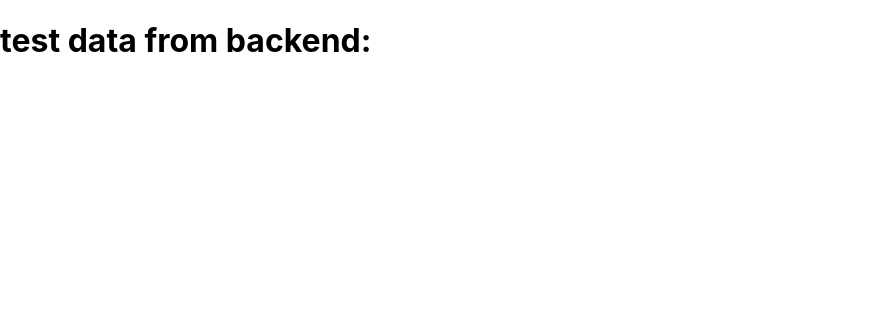
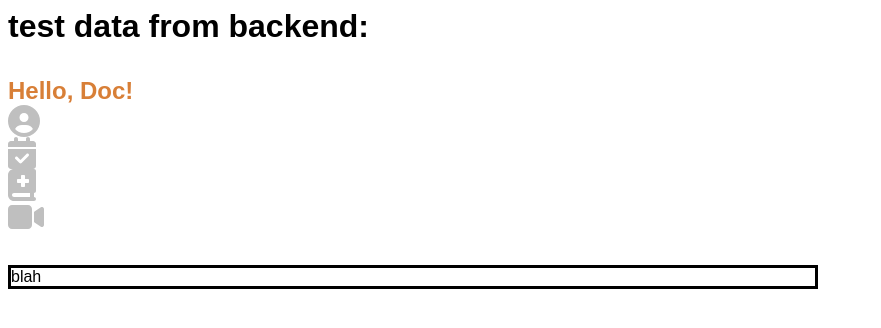
Before and after one commit to tream-deam/hello-world-client, a React (Create React App) app in the folder frontend-client/: page / in a window 1280 px wide. Shown: the top 328 px of the page, without its empty margins (0-881 px from the left). Built offline with nearby package versions, Linux system fonts and the light colour scheme; no server answers.

Commit message:
Set up index scss, create AllComponents.js for in components directory, setup styles dir with variables and reset scss

```diff
--- a/frontend-client/public/index.html
+++ b/frontend-client/public/index.html
@@ -24,6 +24,9 @@
       work correctly both with client-side routing and a non-root public URL.
       Learn how to configure a non-root public URL by running `npm run build`.
     -->
+    <link rel="stylesheet" href="https://use.fontawesome.com/releases/v5.6.3/css/all.css"
+    integrity="sha384-UHRtZLI+pbxtHCWp1t77Bi1L4ZtiqrqD80Kn4Z8NTSRyMA2Fd33n5dQ8lWUE00s/" crossorigin="anonymous">
+
     <title>React App</title>
   </head>
   <body>
--- a/frontend-client/src/App.js
+++ b/frontend-client/src/App.js
@@ -1,6 +1,8 @@
 import "./App.css";
 import axios from "axios";
 import { useState, useEffect } from "react";
+import AllComponents from "./components/AllComponents";
+import "./components/AllComponents.scss";
 
 function App() {
   const [test, setTest] = useState("");
@@ -14,6 +16,11 @@ function App() {
       .catch((err) => console.log(err));
   }, []);
 
-  return <h1>test data from backend: {test} </h1>;
+  return (
+    <>
+      <h1>test data from backend: {test} </h1>
+      <AllComponents/>
+    </>
+    );
 }
 export default App;
--- /dev/null
+++ b/frontend-client/src/components/AllComponents.js
@@ -0,0 +1,25 @@
+//import React from "react";
+//import DayListItem from './DayListItem.js';
+import { FontAwesomeIcon } from '@fortawesome/react-fontawesome'
+import { faUserCircle, faCalendarCheck, faBookMedical, faVideo } from '@fortawesome/free-solid-svg-icons'
+export default function AllComponents () {
+ // const { } = props
+
+  return (
+    <>
+
+      {/*side nav */}
+      <div className="Callview">
+      <section className="side-nav">
+        <h1 id="logo">Hello, Doc! </h1>
+        <a href="#"><FontAwesomeIcon className="nav-icon" icon={faUserCircle} size="2x" /></a>
+        <a href="#"><FontAwesomeIcon className="nav-icon" icon={faCalendarCheck} size="2x" /></a>
+        <a href="#"><FontAwesomeIcon className="nav-icon" icon={faBookMedical} size="2x" /></a>
+        <a href="#"><FontAwesomeIcon className="nav-icon" icon={faVideo} size="2x" /></a>
+      </section>
+      <div className="OtherVideo">blah</div>
+      <div className="SelfVideo-log"></div>
+      </div>
+    </>
+  );
+}
--- /dev/null
+++ b/frontend-client/src/components/AllComponents.scss
@@ -0,0 +1,24 @@
+@import "../styles/variables.scss";
+
+#logo {
+  color: $orange;
+}
+
+.nav-icon {
+  color: $unselected-gray
+}
+
+.side-nav{
+  display: flex;
+  flex-direction: column;
+  background-color: $white;
+  min-width: 18rem;
+  padding: $spacing 0;
+
+}
+
+.OtherVideo {
+  border-style: solid;
+  max-width: 810px;
+  max-height: 925px;
+}
--- a/frontend-client/src/index.css
+++ /dev/null
@@ -1,13 +0,0 @@
-body {
-  margin: 0;
-  font-family: -apple-system, BlinkMacSystemFont, 'Segoe UI', 'Roboto', 'Oxygen',
-    'Ubuntu', 'Cantarell', 'Fira Sans', 'Droid Sans', 'Helvetica Neue',
-    sans-serif;
-  -webkit-font-smoothing: antialiased;
-  -moz-osx-font-smoothing: grayscale;
-}
-
-code {
-  font-family: source-code-pro, Menlo, Monaco, Consolas, 'Courier New',
-    monospace;
-}
--- a/frontend-client/src/index.js
+++ b/frontend-client/src/index.js
@@ -1,6 +1,6 @@
 import React from 'react';
 import ReactDOM from 'react-dom';
-import './index.css';
+import './index.scss';
 import App from './App';
 import reportWebVitals from './reportWebVitals';
 
--- /dev/null
+++ b/frontend-client/src/index.scss
@@ -0,0 +1,52 @@
+/* body {
+  margin: 0;
+  font-family: -apple-system, BlinkMacSystemFont, 'Segoe UI', 'Roboto', 'Oxygen',
+    'Ubuntu', 'Cantarell', 'Fira Sans', 'Droid Sans', 'Helvetica Neue',
+    sans-serif;
+  -webkit-font-smoothing: antialiased;
+  -moz-osx-font-smoothing: grayscale;
+}
+
+code {
+  font-family: source-code-pro, Menlo, Monaco, Consolas, 'Courier New',
+    monospace;
+} */
+
+
+/* @import "~normalize.css/normalize.css";
+
+@import url("https://fonts.googleapis.com/css?family=Source+Sans+Pro:300,400,600,700,900"); */
+
+@import "styles/variables.scss";
+@import "styles/reset.scss";
+
+//@import "styles/typography.scss";
+
+* {
+  box-sizing: border-box;
+}
+
+body {
+  font-family: $font-family;
+}
+
+.layout {
+  display: flex;
+  min-height: 100vh;
+}
+
+@media only screen and (max-width: 960px) {
+  html {
+    font-size: 12px;
+  }
+
+  .layout {
+    flex-direction: column;
+  }
+}
+
+@media only screen and (max-width: 320px) {
+  html {
+    font-size: 10px;
+  }
+}
--- /dev/null
+++ b/frontend-client/src/styles/reset.scss
@@ -0,0 +1,16 @@
+h1,
+h2,
+h3,
+h4,
+h5,
+h6 {
+  margin: 0;
+}
+
+ol,
+ul,
+li {
+  list-style: none;
+  margin: 0;
+  padding: 0;
+}
--- /dev/null
+++ b/frontend-client/src/styles/variables.scss
@@ -0,0 +1,23 @@
+$font-family: "Source Sans Pro", sans-serif;
+
+$active-opacity: 1;
+$inactive-opacity: 0.15;
+
+$white: #fff;
+$black: #000;
+$orange: #D87F37;
+$yellow: #E5AC52;
+$peach: #E9B78E;
+$green-black: #3F4D42;
+$brown-black: #33250D;
+$unselected-gray: #BFBFBF;
+
+$dark-background: #222f3e;
+
+$weeks-colors: #54a0ff, #48dbfb, #1dd1a1, #5f27cd;
+$booked-color: #54a0ff;
+$danger-color: #ee5253;
+$error-color: #ff9f43;
+$confirm-color: #10ac84;
+
+$spacing: 2rem;
```
Also changed, not shown: frontend-client/package.json (+9 -1 lines), 2 other files (tests, documents, lock files or other folders).
